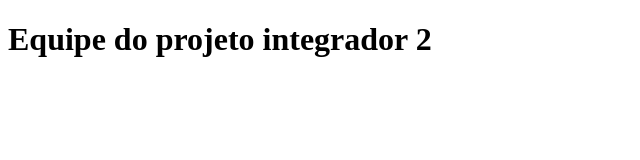
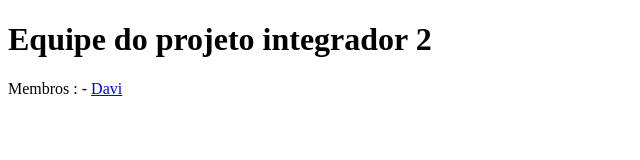
Before and after one commit to aula-3-1Trimestre/portifolio, a plain HTML site: page index.html in a window 1280 px wide. Shown: the whole page, without its empty margins (0-640 px from the left). Drawn offline with Linux system fonts and the light colour scheme.

Commit message:
Incrementando os membros #4

```diff
--- a/index.html
+++ b/index.html
@@ -7,5 +7,7 @@
 </head>
 <body>
     <h1>Equipe do projeto integrador 2</h1>
+    Membros :
+    - <a href="davi.html">Davi</a>
 </body>
 </html>
```
